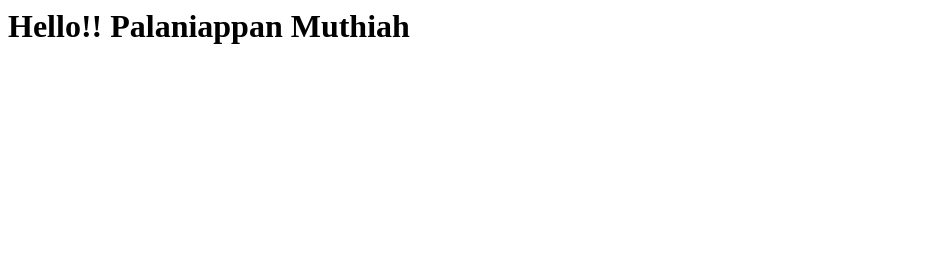
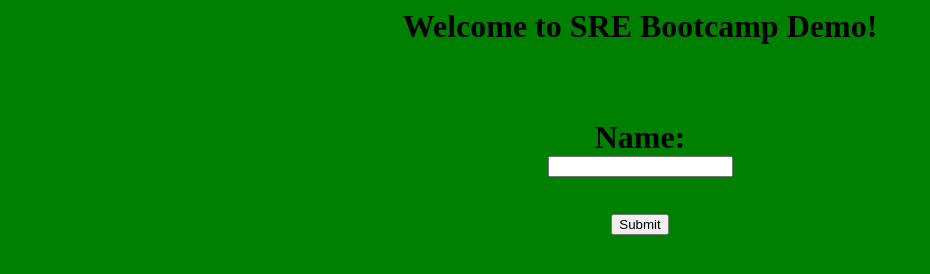
Before and after one commit to Palaniappan-Muthiah/Gcloud, a plain HTML site: page Html/index.html in a window 1280 px wide. Shown: the whole page, without its empty margins (0-930 px from the left). Drawn offline with Linux system fonts and the light colour scheme.

Commit message:
Update index.html

```diff
--- a/Html/index.html
+++ b/Html/index.html
@@ -1,9 +1,22 @@
-<HTML>
+<html>
 
-    <BODY>
+<body style="background-color:green;">
 
-    <h1> Hello!! Palaniappan Muthiah </h1>
+<h1 style="text-align:center"> Welcome to SRE Bootcamp Demo! </hi>
 
-    </BODY>
+<br>
+<br>
+<br>
 
-    </HTML>
+<form>
+
+<label for="fname"> Name: </label>
+<br>
+<input type="text" id="fname" name="fname"><br><br>
+<input type="submit" value="Submit"
+
+</form>
+
+</body>
+
+</html>
```
